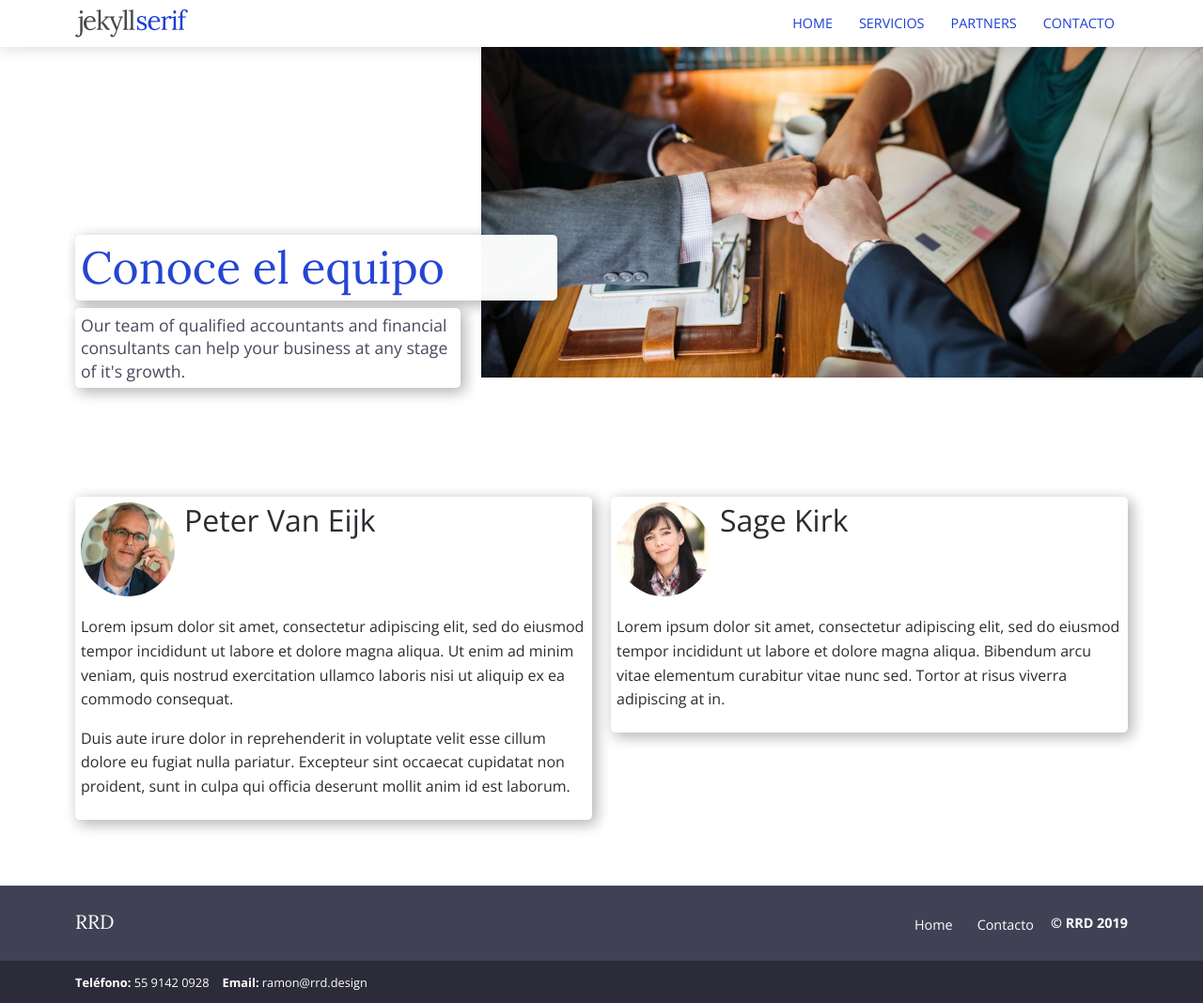
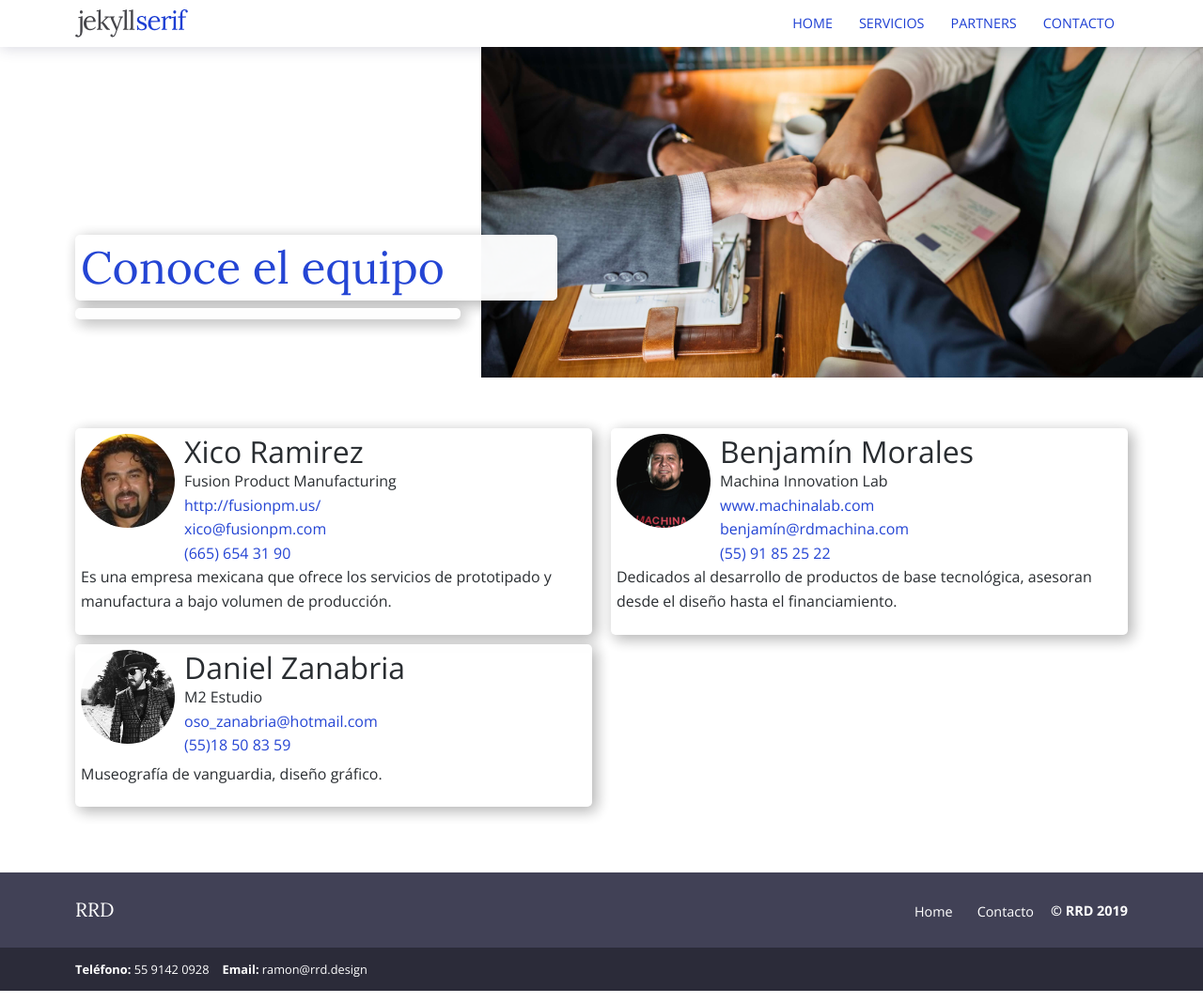
Before and after one commit to bay007/rrd, a Jekyll site: the page built from team.html, in a window 1280 px wide. Shown: the whole page at 94% size. Built offline with Jekyll 4.4.1, drawn with Linux system fonts in a browser that asks for light colours.

Commit message:
Partners

```diff
--- a/_team/peter-van-eijk.md
+++ /dev/null
@@ -1,11 +0,0 @@
----
-title: 'Peter Van Eijk'
-image: '/images/team/peter-van-eijk-711986-unsplash.jpg'
-jobtitle: 'Director'
-email: 'peter@test.com'
-linkedinurl: 'https://www.linkedin.com/'
----
-
-Lorem ipsum dolor sit amet, consectetur adipiscing elit, sed do eiusmod tempor incididunt ut labore et dolore magna aliqua. Ut enim ad minim veniam, quis nostrud exercitation ullamco laboris nisi ut aliquip ex ea commodo consequat.
-
-Duis aute irure dolor in reprehenderit in voluptate velit esse cillum dolore eu fugiat nulla pariatur. Excepteur sint occaecat cupidatat non proident, sunt in culpa qui officia deserunt mollit anim id est laborum.
--- a/_team/sage-kirk.md
+++ /dev/null
@@ -1,9 +0,0 @@
----
-title: 'Sage Kirk'
-image: '/images/team/sage-kirk-485982-unsplash.jpg'
-jobtitle: 'Accountant'
-email: 'sage@test.com'
-linkedinurl: ''
----
-
-Lorem ipsum dolor sit amet, consectetur adipiscing elit, sed do eiusmod tempor incididunt ut labore et dolore magna aliqua. Bibendum arcu vitae elementum curabitur vitae nunc sed. Tortor at risus viverra adipiscing at in.
--- a/team.html
+++ b/team.html
@@ -10,8 +10,7 @@ bodyClass: page-team-list
       <div class="col-11">
         <h1 class="teambackground">Conoce el equipo</h1>
         <p class="teambackground">
-          Our team of qualified accountants and financial consultants can help
-          your business at any stage of it's growth.
+
         </p>
       </div>
     </div>
@@ -33,11 +32,14 @@ bodyClass: page-team-list
         </div>
         {% endif %}
         <div class="team-meta">
-          <h2 class="team-name">{{ team.title }}</h2>
-          <p class="team-description">{{ team.Jobtitle }}</p>
-          {% if team.Linkedinurl %}
-          <a target="_blank" href="{{ team.Linkedinurl }}">Linked In</a>
+          <h2 class="team-name">{{ team.owner }}</h2>
+          <p class="team-description">{{ team.company }}</p>
+
+          {% if team.web %}
+          <p><a target="_blank" href="{{ team.web }}">{{team.web}}</a> </p>
           {% endif %}
+          <p><a href="mailto:{{ team.email }}">{{ team.email }}</a></p>
+          <p><a href="tel:{{ team.cell }}">{{ team.cell }}</a></p>
         </div>
         <div class="team-content">{{ team.content }}</div>
       </div>
```
Also changed, not shown: _team/1fusion.md (added, +10 -0 lines), _team/2machina.md (added, +10 -0 lines), _team/3m2estudio.md (added, +10 -0 lines), images/team/benja.jpg (added), images/team/danniel.jpg (added), images/team/peter-van-eijk-711986-unsplash.jpg (deleted), images/team/sage-kirk-485982-unsplash.jpg (deleted), images/team/xico.jpg (added).
